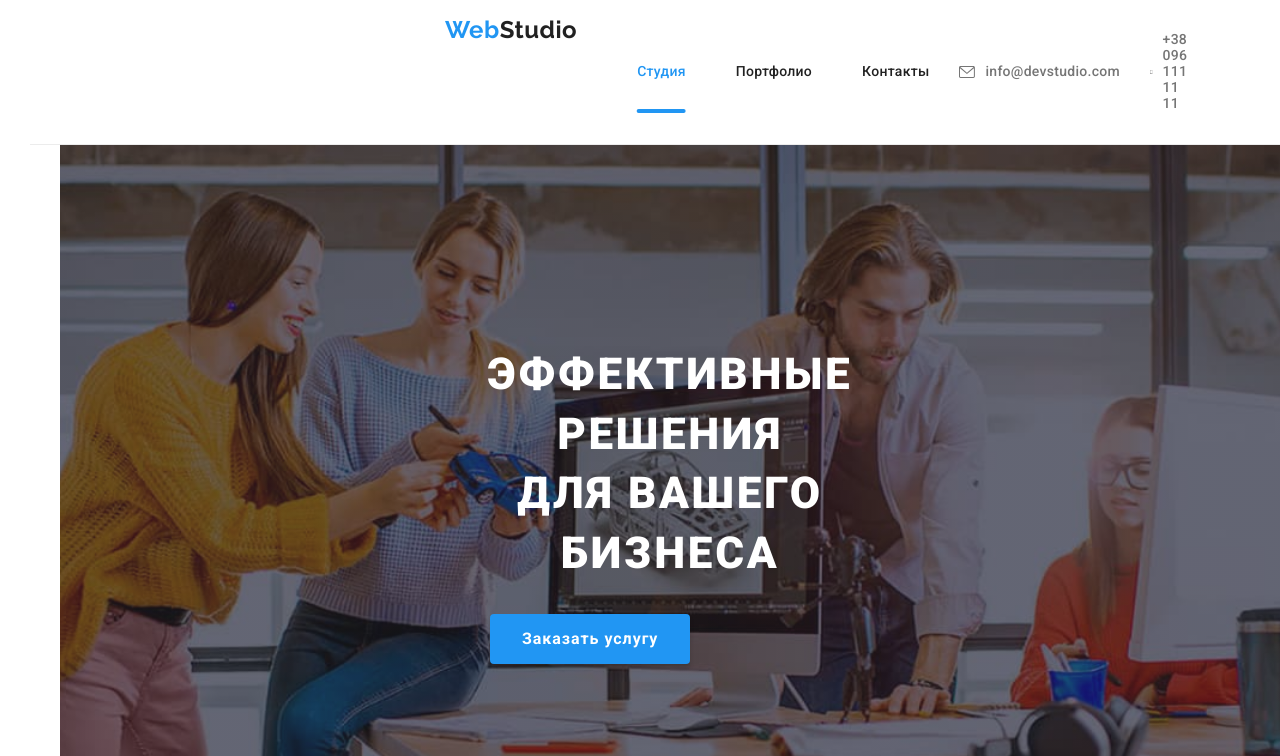
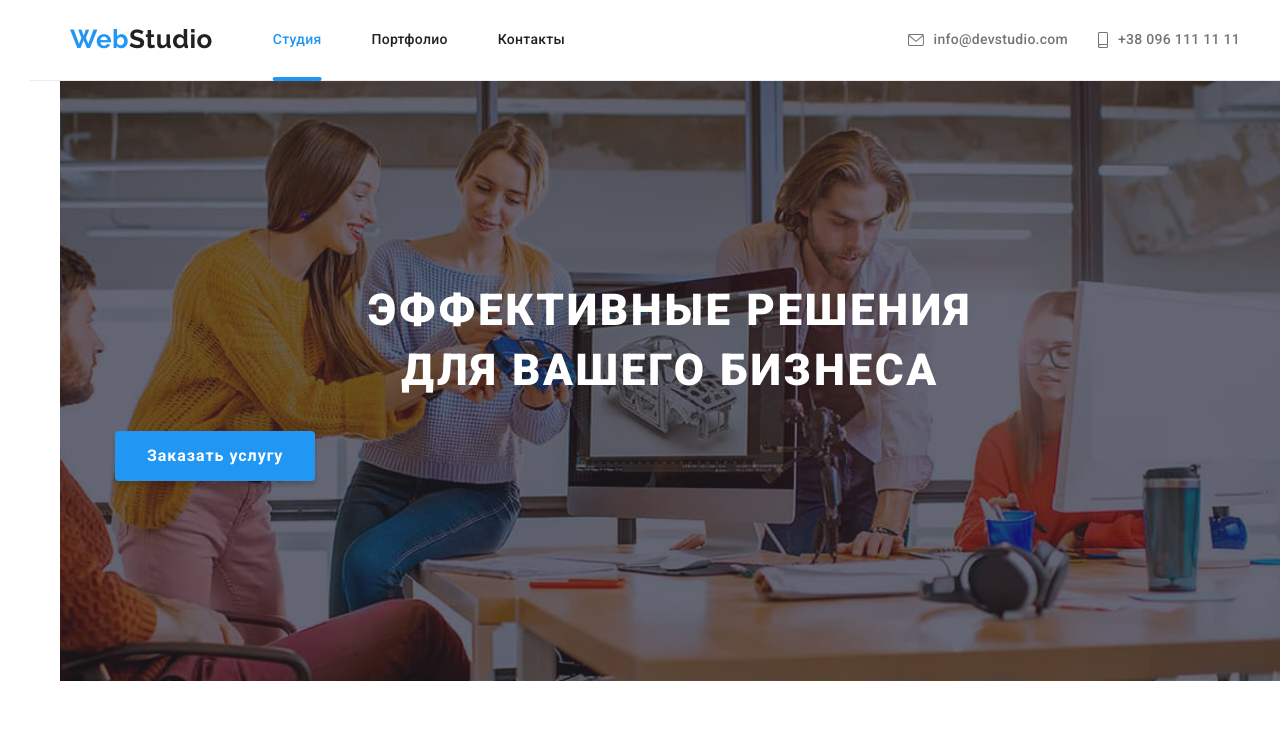
Before and after one commit to vorobuhova/goit-markup-hw-08, a plain HTML site: page index.html in a window 1280 px wide. Shown: the top 756 px of the page. Drawn offline with nearby package versions, Linux system fonts and the light colour scheme.

Commit message:
fix logo + hero

```diff
--- a/sass/components/_button.scss
+++ b/sass/components/_button.scss
@@ -39,13 +39,17 @@
 	width: 100%;
 	max-width: 200px;
 	height: 50px;
+	margin-left: auto;
+	margin-right: auto;
+	margin-top: 20px;
+
 	letter-spacing: 0.06em;
 
 	color: var(--primary-white-color);
 	background-color: var(--accent-color);
 	box-shadow: 0px 4px 4px rgba(0, 0, 0, 0.15);
 
-	@mixin tel {
+	@include tel {
 		width: 200px;
 	}
 
--- a/sass/components/_hero.scss
+++ b/sass/components/_hero.scss
@@ -1,7 +1,7 @@
 .hero-section {
 	margin-left: auto;
 	margin-right: auto;
-	padding: 200px 0;
+	padding: 118px 0;
 
 	background-image: linear-gradient(rgba(47, 48, 58, 0.4), rgba(47, 48, 58, 0.4)),
 		url("../images/index/hero/hero-mob.jpg");
@@ -44,7 +44,7 @@
 		height: 400px;
 	}
 
-	@mixin desk {
+	@include desk {
 		height: 600px;
 	}
 }
--- a/sass/components/_logo.scss
+++ b/sass/components/_logo.scss
@@ -5,7 +5,7 @@
 	line-height: 1.16;
 	color: var(--accent-color);
 
-	@mixin desk {
+	@include desk {
 		font-size: 26px;
 		line-height: 1.19;
 	}
@@ -17,11 +17,11 @@
 	display: flex;
 	padding: 16px 0;
 
-	@mixin tab {
+	@include tab {
 		padding: 26px 0;
 	}
 
-	@mixin desk {
+	@include desk {
 		padding: 24px 0;
 	}
 }
@@ -45,13 +45,7 @@
 
 	text-align: center;
 
-	@mixin tel {
-	}
-
-	@mixin tab {
-	}
-
-	@mixin desk {
+	@include desk {
 		text-align: left;
 	}
 }
--- a/sass/components/_modal.scss
+++ b/sass/components/_modal.scss
@@ -44,7 +44,7 @@
 		transform: scale(0.9) translate(-50%, -50%);
 	}
 
-	@include tab {
+	@include tel {
 		max-width: 100%;
 		width: 450px;
 	}
```
Also changed, not shown: css/main.css, css/main.min.css, 2 other files.
